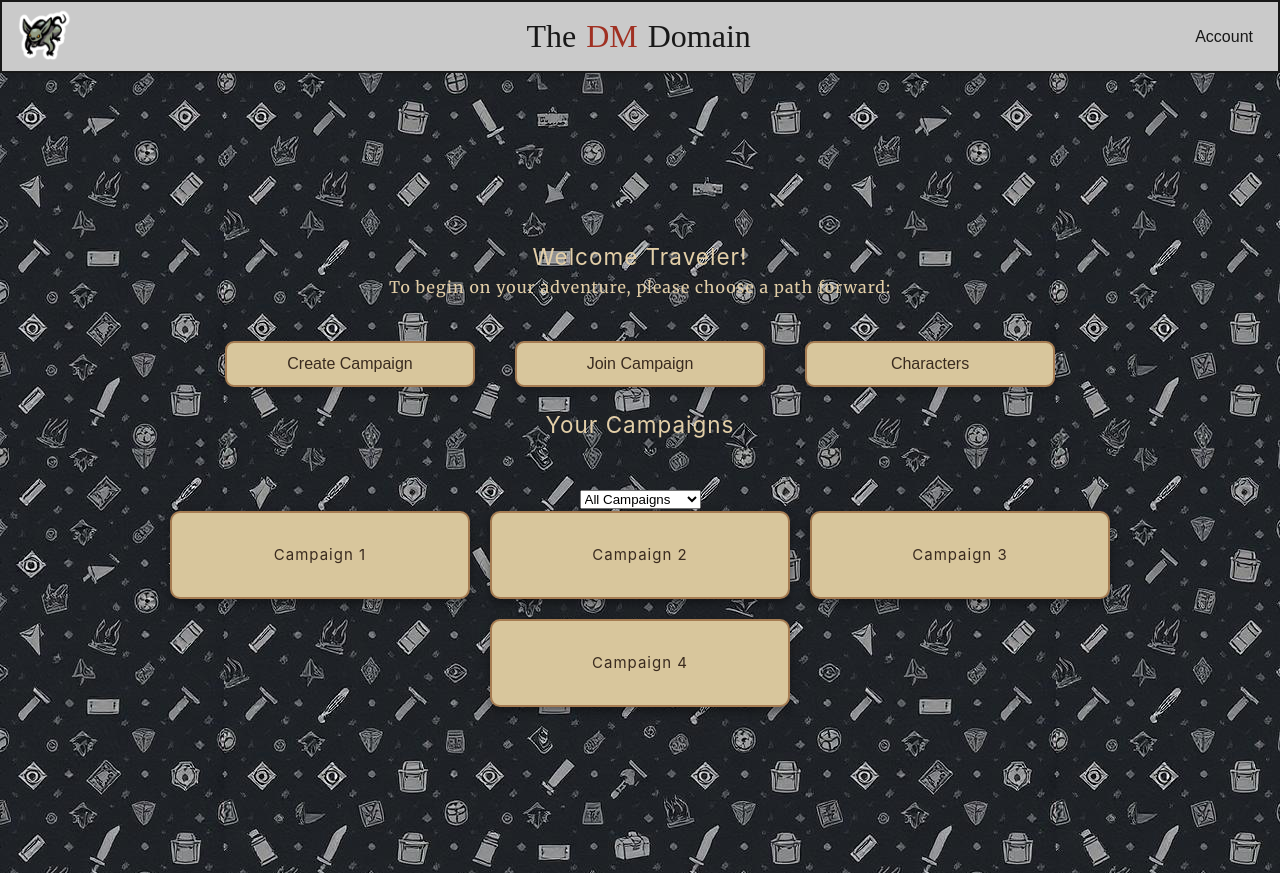
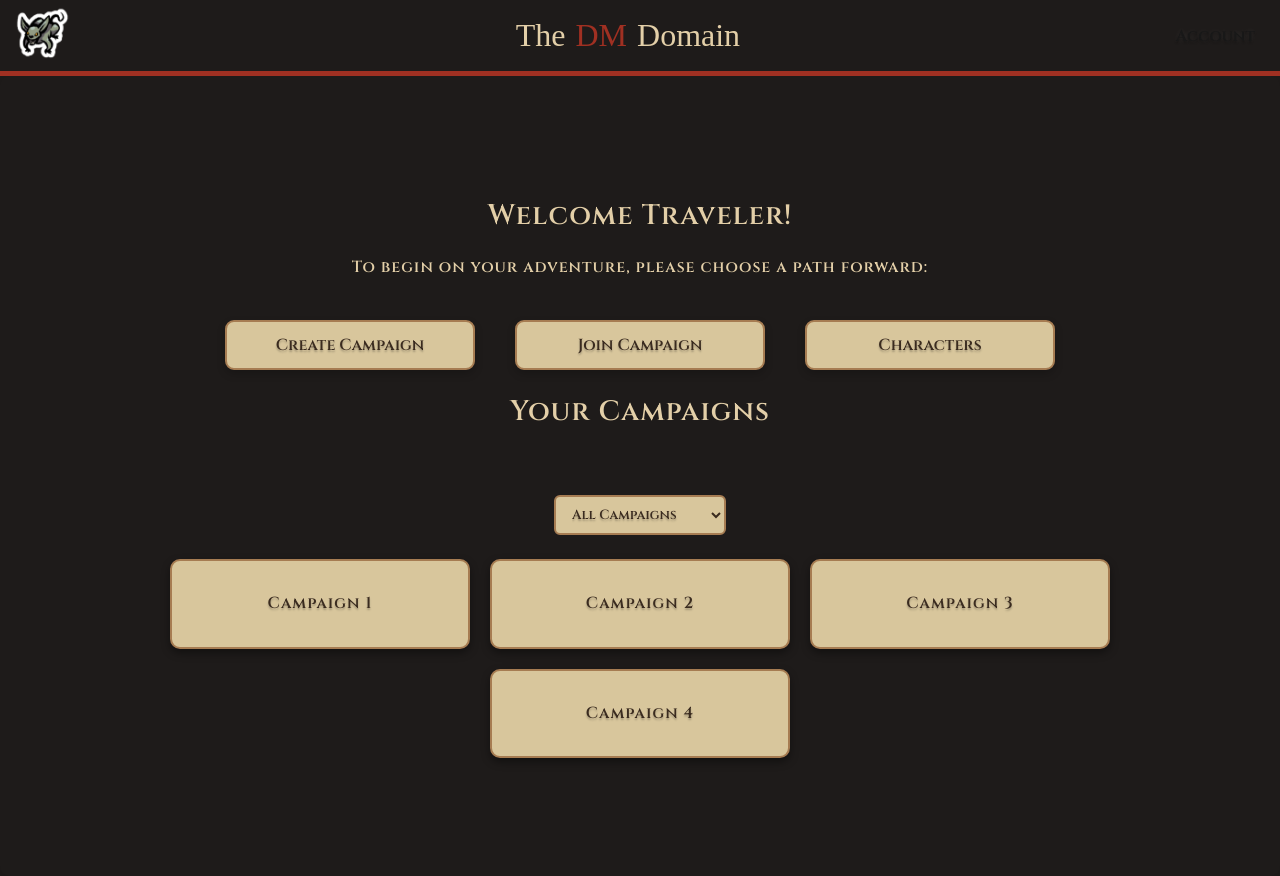
Before and after one commit to D-DWebsiteCapstone/The-Dungeon-Master-Domain, a Vue app in the folder Dnd Campaign Manager/: page /Home in a window 1280 px wide. Built offline with nearby package versions, Linux system fonts and the light colour scheme; a web font is replaced by a local one.

Commit message:
More theme edits

```diff
--- a/Dnd Campaign Manager/src/assets/base.css
+++ b/Dnd Campaign Manager/src/assets/base.css
@@ -7,6 +7,7 @@
   --vt-c-golden:#E3CFA8;
   --vt-c-bronze:#A67C52;
   --vt-c-red:#A03022;
+  --vt-c-dark-grey:#1E1B1A;
   --vt-c-white: #FFFFFF;
   --vt-c-grey: #cacaca;
 
@@ -67,11 +68,12 @@
 
 body {
   min-height: 100vh;
-  color: var(--color-text);
+  color: var(--vt-c-golden);
+  background-color: var(--vt-c-dark-grey);
   /* background: var(--color-background); */
-  background-image: url('./Background1.jpg'); /* Specify image path */
+  /* background-image: url('./Background1.jpg'); UNCOMMENT THIS ONE */
   /* background-position: center center; */
-  background-position: center top;
+  /* background-position: center top; UNCOMMENT THIS ONE TOO */
   /*background-size: auto;  Keep original image size */
   /* background-repeat: repeat-y; */
   transition:
--- a/Dnd Campaign Manager/src/assets/main.css
+++ b/Dnd Campaign Manager/src/assets/main.css
@@ -1,6 +1,8 @@
 @import './base.css';
 @import url('https://fonts.googleapis.com/css2?family=Eagle+Lake&display=swap');
 @import url('https://fonts.googleapis.com/css2?family=Eagle+Lake&family=Merriweather:ital,opsz,wght@0,18..144,300..900;1,18..144,300..900&display=swap');
+@import url('https://fonts.googleapis.com/css2?family=Cinzel:wght@600;700&family=Inter:wght@400;600&display=swap');
+
 
 #app {
   max-width: 1280px;
@@ -48,6 +50,9 @@
   align-items: center;
   min-height: 100vh;
   text-align: center;
+  font-family: "Cinzel", serif;
+  font-size: 1rem;
+  line-height: 1.6;
 }
 
 .campaign-page {
@@ -97,11 +102,10 @@
 display: flex; /* Makes the container a flex container */
 justify-content: space-between;/* Distributes space between items */
 align-items: center;  /* Aligns items vertically in the center */
-border: 2px solid var(--vt-c-black);
-box-shadow: 0 4px 8px rgba(0, 0, 0, 0.1);
+border-bottom: 5px solid var(--vt-c-red);
 padding: 5px;
-background-color: var(--vt-c-grey);
-color: var(--vt-c-black);
+background-color: var(--vt-c-dark-grey);
+color: var(--vt-c-golden);
 position: relative;
 top: 0;
 }
@@ -129,12 +133,14 @@ button {
   cursor: pointer;
   min-width: 250px;
   font-size: 1rem;
+  font-family: "Cinzel", serif;
   transition: all 0.2s ease-in-out;
+  text-shadow: 0 2px 2px rgba(0,0,0,0.25), 0 0 5px rgba(255,255,255,0.1);
 }
 
 button:hover {
   color: var(--vt-c-red);
-  border-color:(--vt-c-bronze);
+  border-color: var(--vt-c-bronze);
   transform: translateY(-2px);
   box-shadow: 0 6px 10px rgba(0, 0, 0, 0.3);
 
@@ -149,8 +155,15 @@ h1 {
   font-size: 2rem;
 }
 
+h2 {
+  font-family: "Cinzel", serif;
+  font-size: 1.75rem;
+  letter-spacing: 1px;
+  margin-bottom: 1rem;
+}
+
 p {
-  font-family: 'Merriweather', serif;
+  font-family: "Cinzel", serif;
   font-size: 1rem;
   letter-spacing: 1px;
   line-height: 1.6;
@@ -173,7 +186,8 @@ input {
 }
 
 .Card:hover {
-  transform: scale(1.03);
+  transform: scale(1.03); /* ASK TEAM SCALE OR MOVE UP */
+  color: var(--vt-c-red);
 }
 
 .Card {
@@ -187,6 +201,7 @@ input {
   background-color: var(--vt-c-parchment);
   color: var(--vt-c-dark-brown);
   border: 2px solid var(--vt-c-bronze);
+  text-shadow: 0 2px 2px rgba(0,0,0,0.25), 0 0 5px rgba(255,255,255,0.1);
 }
 
 .Greetings {
@@ -259,8 +274,25 @@ input {
   margin: 1rem 0;
 }
 
-.dropdown {
+/* .dropdown {
   position: relative;
   display: inline-block;
   text-align: center;
+} */
+ select {
+  background: var(--vt-c-parchment);
+  border: 2px solid var(--vt-c-bronze);
+  color: var(--vt-c-dark-brown);
+  padding: 0.5rem 0.75rem;
+  border-radius: 6px;
+  font-family: "Cinzel", serif;
+  transition: border-color 0.2s ease;
+  margin: 1.5rem;
+  text-shadow: 0 2px 2px rgba(0,0,0,0.25), 0 0 5px rgba(255,255,255,0.1);
+
 }
+
+select:focus, input:focus {
+  outline: none;
+  border-color: var(--accent-red);
+}
--- a/Dnd Campaign Manager/src/components/Home.vue
+++ b/Dnd Campaign Manager/src/components/Home.vue
@@ -15,7 +15,6 @@
   <div class="Greetings">
     <h2>Your Campaigns</h2>
   </div>
-  <br>
   <div class="dropdown">
     <select id="dropdown" @change="CampaignSort()">
       <option value="All_Campaigns">All Campaigns</option>
```
